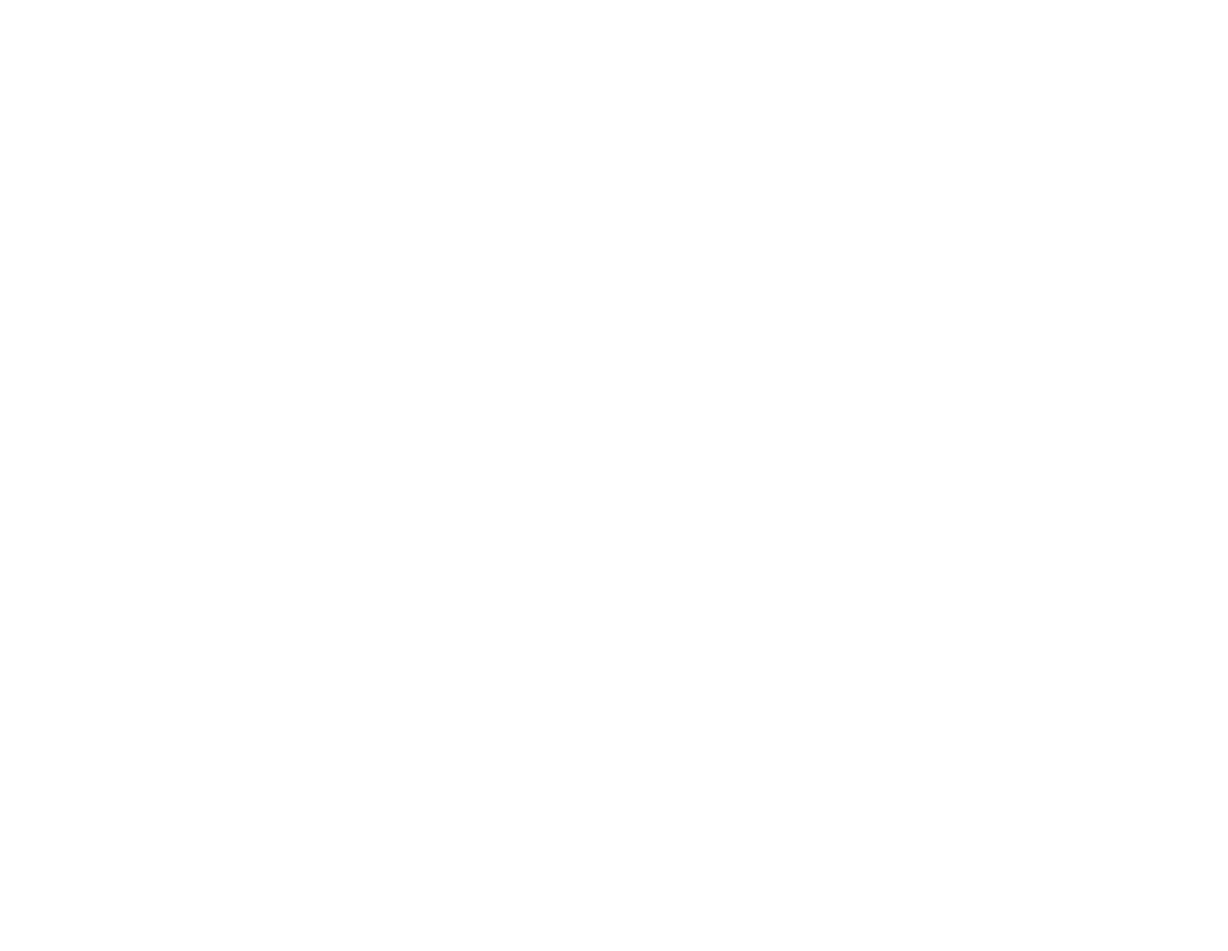
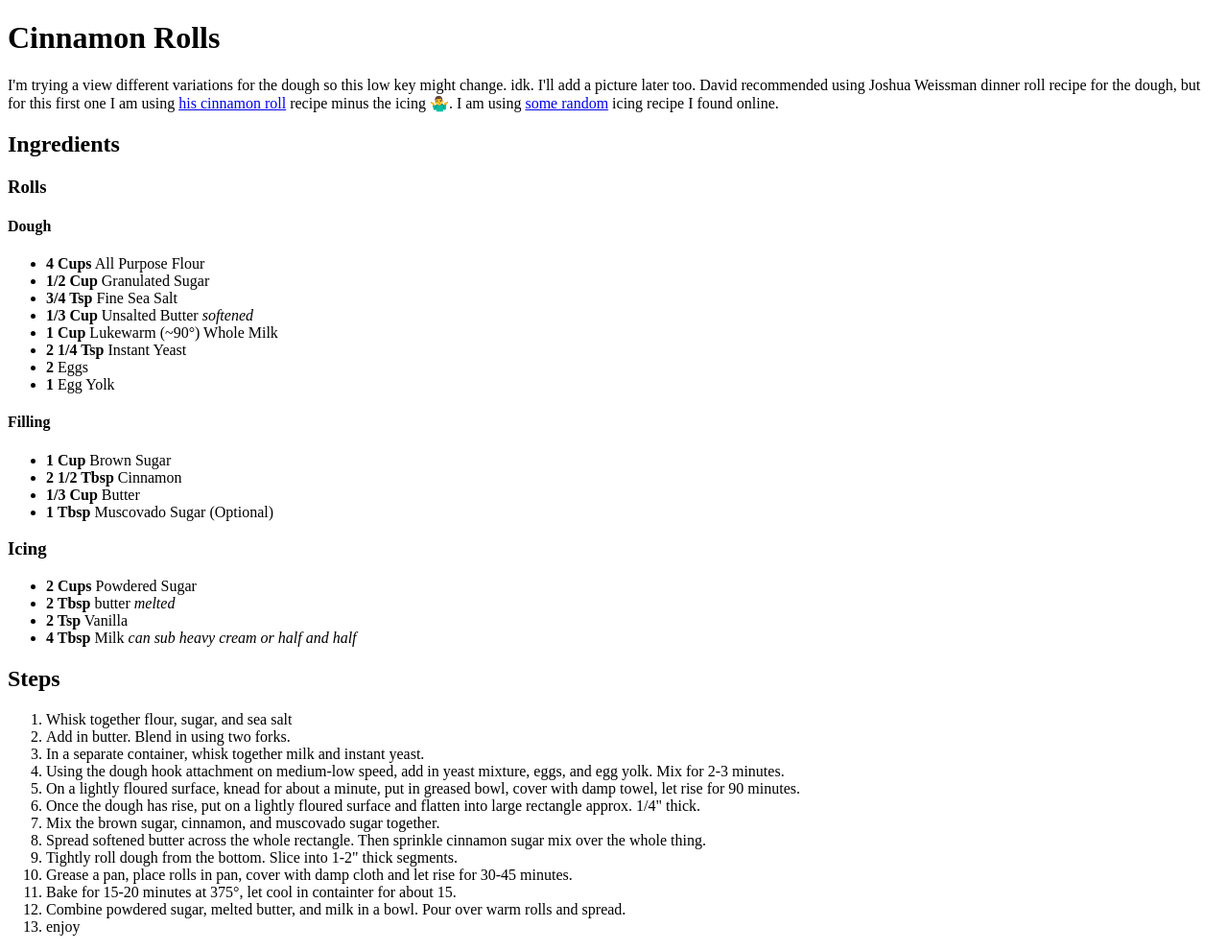
Before and after one commit to bocajsille/odin-recipes, a plain HTML site: page recipes/cinnamon-rolls.html in a window 1280 px wide. Shown: the whole page at 96% size. Before the commit the page ends 800 px from the top, so only its background shows below. Drawn offline with Linux system fonts and the light colour scheme.

Commit message:
Added Cinnamon Roll recipe, removed 2 others.
Removed chicken nuggets and jalapeno poppers
since they were never actual recipes to begin
with. Also removed css link from gooey butter cake
recipe since it's not ready yet and illegible.

```diff
--- a/recipes/cinnamon-rolls.html
+++ b/recipes/cinnamon-rolls.html
@@ -0,0 +1,56 @@
+<!DOCTYPE html>
+<html lang="en">
+<head>
+    <meta charset="UTF-8">
+    <meta name="viewport" content="width=device-width, initial-scale=1.0">
+    <title>Cinnamon Rolls</title>
+</head>
+<body>
+    <h1>Cinnamon Rolls</h1>
+    <p>I'm trying a view different variations for the dough so this low key might change. idk. I'll add a picture later too. David recommended using Joshua Weissman dinner roll recipe for the dough, but for this first one I am using <a href="https://www.joshuaweissman.com/post/cinnabon-cinnamon-rolls-but-better">his cinnamon roll</a> recipe minus the icing 🤷‍♂️. I am using <a href="https://julieblanner.com/cinnamon-roll-icing/">some random</a> icing recipe I found online.</p>
+    <h2>Ingredients</h2>
+    <h3>Rolls</h3>
+    <h4>Dough</h4>
+    <ul>
+        <li><strong>4 Cups</strong> All Purpose Flour</li>
+        <li><strong>1/2 Cup</strong> Granulated Sugar</li>
+        <li><strong>3/4 Tsp</strong> Fine Sea Salt</li>
+        <li><strong>1/3 Cup</strong> Unsalted Butter <em>softened</em></li>
+        <li><strong>1 Cup</strong> Lukewarm (~90°) Whole Milk</li>
+        <li><strong>2 1/4 Tsp</strong> Instant Yeast</li>
+        <li><strong>2</strong> Eggs</li>
+        <li><strong>1</strong> Egg Yolk</li>
+
+    </ul>
+    <h4>Filling</h4>
+    <ul>
+        <li><strong>1 Cup</strong> Brown Sugar</li>
+        <li><strong>2 1/2 Tbsp</strong> Cinnamon</li>
+        <li><strong>1/3 Cup</strong> Butter</li>
+        <li><strong>1 Tbsp</strong> Muscovado Sugar (Optional)</li>
+    </ul>
+    <h3>Icing</h3>
+    <ul>
+        <li><strong>2 Cups</strong> Powdered Sugar</li>
+        <Li><strong>2 Tbsp</strong> butter <em>melted</em></Li>
+        <li><strong>2 Tsp</strong> Vanilla</li>
+        <li><strong>4 Tbsp</strong> Milk <em>can sub heavy cream or half and half</em></li>
+    </ul>
+    <h2>Steps</h2>
+    <ol>
+        <li>Whisk together flour, sugar, and sea salt</li>
+        <li>Add in butter. Blend in using two forks.</li>
+        <li>In a separate container, whisk together milk and instant yeast.</li>
+        <li>Using the dough hook attachment on medium-low speed, add in yeast mixture, eggs, and egg yolk. Mix for 2-3 minutes.</li>
+        <li>On a lightly floured surface, knead for about a minute, put in greased bowl, cover with damp towel, let rise for 90 minutes.</li>
+        <li>Once the dough has rise, put on a lightly floured surface and flatten into large rectangle approx. 1/4" thick.</li>
+        <li>Mix the brown sugar, cinnamon, and muscovado sugar together.</li>
+        <li>Spread softened butter across the whole rectangle. Then sprinkle cinnamon sugar mix over the whole thing.</li>
+        <li>Tightly roll dough from the bottom. Slice into 1-2" thick segments.</li>
+        <li>Grease a pan, place rolls in pan, cover with damp cloth and let rise for 30-45 minutes.</li>
+        <li>Bake for 15-20 minutes at 375°, let cool in containter for about 15.</li>
+        <li>Combine powdered sugar, melted butter, and milk in a bowl. Pour over warm rolls and spread.</li>
+        <li>enjoy</li>
+    </ol>
+</body>
+</html>
--- a/recipes/gooeybuttercake.html
+++ b/recipes/gooeybuttercake.html
@@ -4,7 +4,7 @@
     <meta charset="UTF-8">
     <meta name="viewport" content="width=device-width, initial-scale=1.0">
     <title>Gooey Butter Cake</title>
-    <link rel="stylesheet" href="../styles.css">
+    <!-- <link rel="stylesheet" href="../styles.css"> -->
 </head>
 <body>
     <h1>Gooey Butter Cake</h1>
```
Also changed, not shown: index.html (+5 -5 lines).
